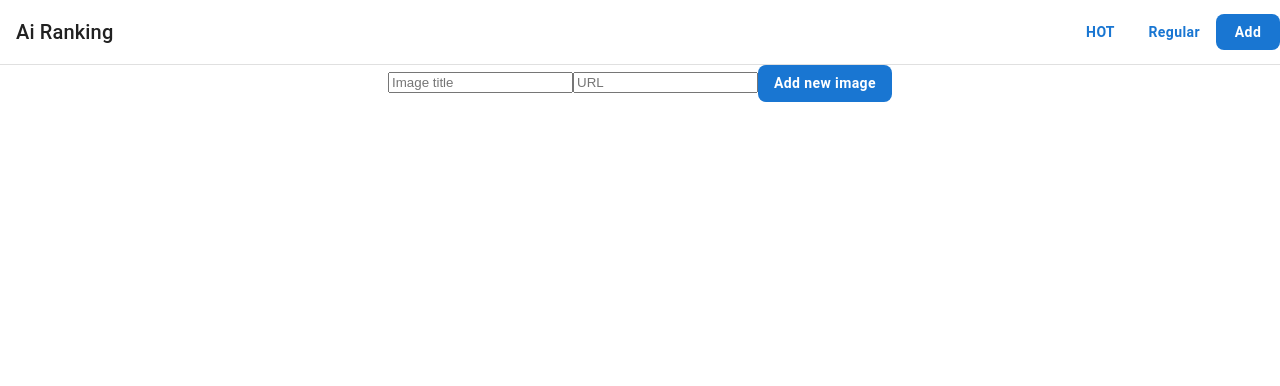
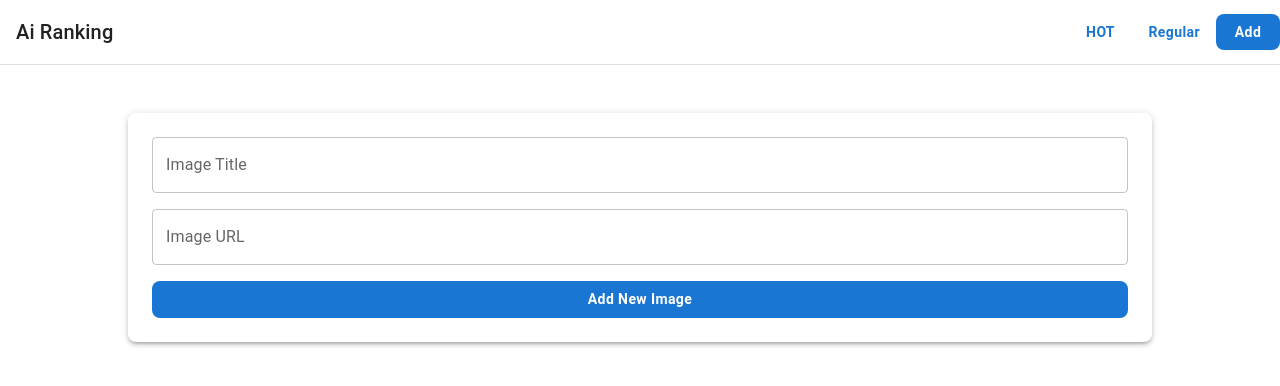
Before and after one commit to agnieszkahoza/ai-image-ranking, a React (Create React App) app: page /add in a window 1280 px wide. Shown: the top 386 px of the page. Built offline with nearby package versions, Linux system fonts and the light colour scheme.

Commit message:
add(styling): add stylink for AddImagePage

```diff
--- a/src/pages/AddImagePage.jsx
+++ b/src/pages/AddImagePage.jsx
@@ -1,32 +1,70 @@
-import { Button } from "@mui/material";
+import { Button, TextField, Stack, Box, Snackbar, Alert } from "@mui/material";
 import React, { useState } from "react";
 
 function AddAiPage({handleNewImage}) {
   const [title, setTitle] = useState("");
   const [URL, setImg] = useState("");
+  const [openSnackbar, setOpenSnackbar] = useState(false);
 
   const handleSubmit = (e) => {
     e.preventDefault();
-    alert(`Your new image has been added: ${title}`);
-    handleNewImage (Math.floor(Math.random(10,1000)), title, URL)
+    handleNewImage(Math.floor(Math.random() * 1000), title, URL);
+    setOpenSnackbar(true);
+    setTitle("");
+    setImg("");
+  };
+
+  const handleClose = () => {
+    setOpenSnackbar(false);
   };
 
   return (
-    <form onSubmit={handleSubmit}>
-      <input
-        type="text"
-        placeholder="Image title"
+    <>
+     <Box
+      component="form"
+      onSubmit={handleSubmit}
+      sx={{
+        width: "80%",
+        mx: "auto",
+        mt: 6,
+        p: 3,
+        boxShadow: 3,
+        borderRadius: 2,
+        backgroundColor: "background.paper"
+      }}
+    >
+      <Stack spacing={2}>
+        <TextField
+          label="Image Title"
+          variant="outlined"
+          fullWidth
           value={title}
           onChange={(e) => setTitle(e.target.value)}
         />
-      <input
-        type="text"
-        placeholder="URL"
+        <TextField
+          label="Image URL"
+          variant="outlined"
+          fullWidth
           value={URL}
           onChange={(e) => setImg(e.target.value)}
         />
-      <Button variant="contained" type="submit">Add new image</Button>
-    </form>
+        <Button variant="contained" type="submit" fullWidth>
+          Add New Image
+        </Button>
+      </Stack>
+    </Box>
+
+    <Snackbar
+        open={openSnackbar}
+        autoHideDuration={3000}
+        onClose={handleClose}
+        anchorOrigin={{ vertical: "bottom", horizontal: "center" }}
+      >
+        <Alert onClose={handleClose} severity="success" sx={{ width: "100%" }}>
+          Your new image has been added: {title}
+        </Alert>
+      </Snackbar>
+      </>
   );
 }
 
```
Lines whose indentation alone changed are shown as unchanged.
